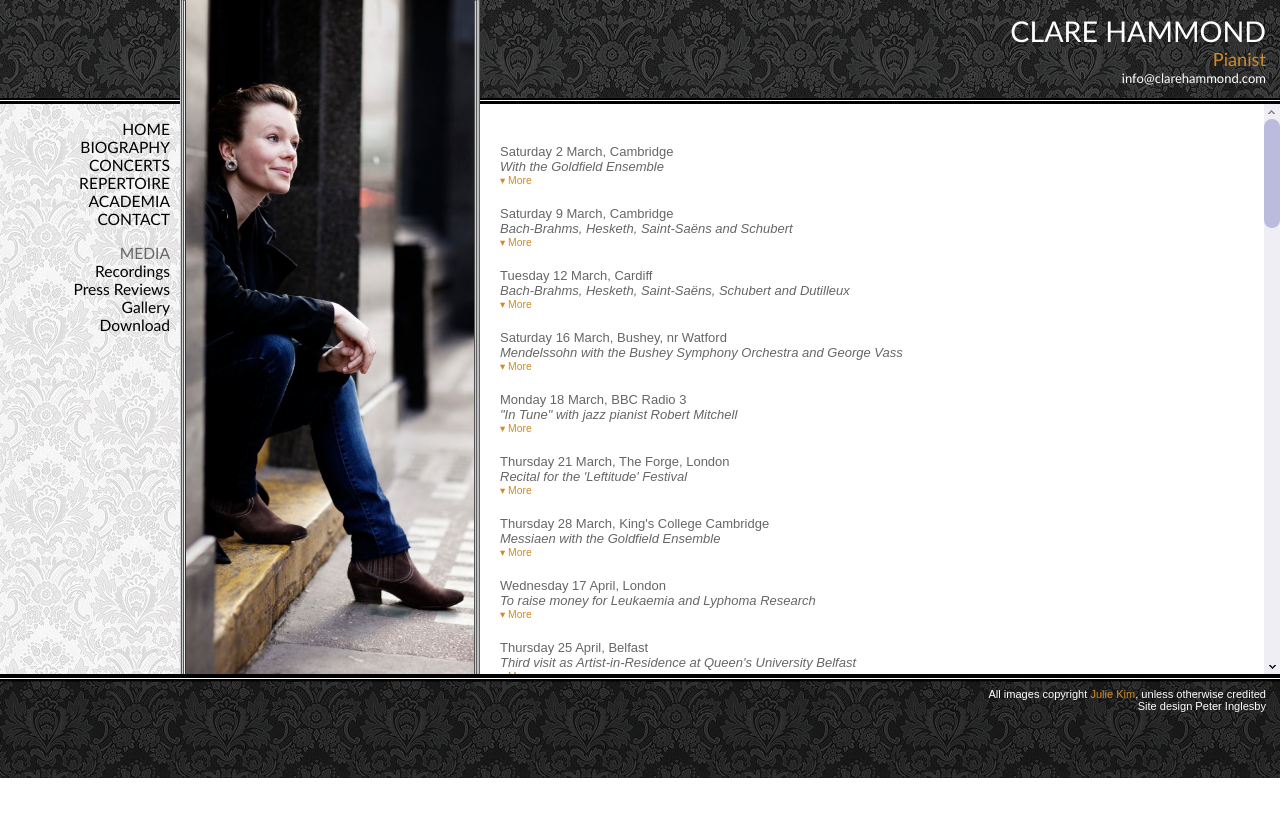
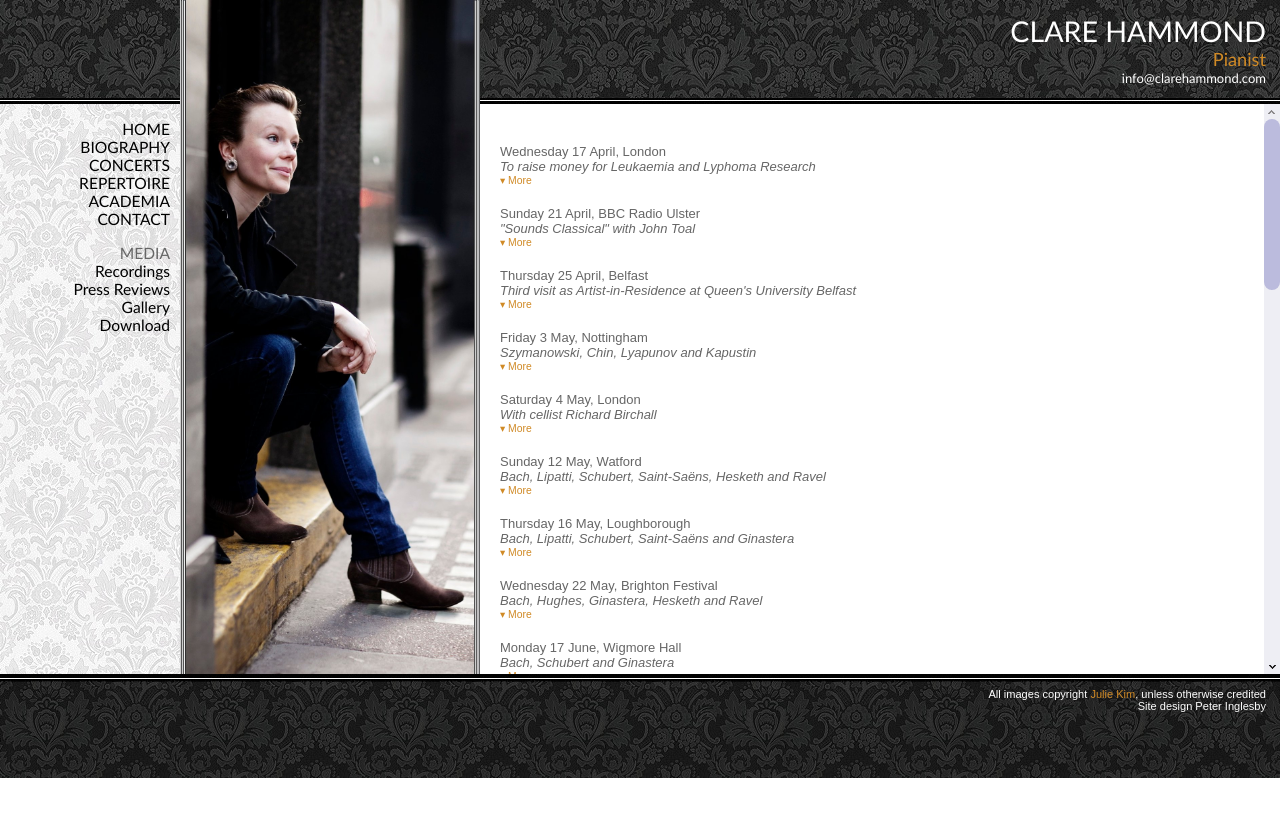
Before and after one commit to hammonc/clarehammond.com, a Jekyll site: the page built from concerts.html, in a window 1280 px wide. Shown: the top 817 px of the page. Built offline with Jekyll 4.4.1, drawn with Linux system fonts in a browser that asks for light colours.

Commit message:
concerts update

```diff
--- a/concerts.html
+++ b/concerts.html
@@ -4,128 +4,6 @@ image: concerts.jpg
 ---
 
 
-
-<div class="listing">
-  <div class="listing-heading">Saturday 2 March, Cambridge</div>
-  <div class="listing-trailer">With the Goldfield Ensemble</div>
-  <div class="listing-details concealed">
-    <p>Messiaen - Quartet for the End of Time</p>
-    <p>With Kate Romano (clarinet), Nickie Goldscheider (violin) and Toby Turton (cello)</p>
-  </div>
-  <div class="listing-details concealed">
-    <p>Free entry, unreserved seating</p>
-    <p>6pm, St Augustine's Church, Richmond Road CB4 3PS</p>
-    <p>More information available <a href="http://www.goldfieldensemble.co.uk/" target="_blank">online</a>.</p>
-  </div>
-  <span class="more">&#9662; <a href="">More</a></span>
-  <span class="less">&#9652; <a href="">Less</a></span>
-</div>
-
-<div class="listing">
-  <div class="listing-heading">Saturday 9 March, Cambridge</div>
-  <div class="listing-trailer">Bach-Brahms, Hesketh, Saint-Saëns and Schubert</div>
-  <div class="listing-details concealed">
-    <p>Bach-Brahms - Chaconne in D minor, transcribed for left hand</p>
-    <p>Hesketh - Selection from Horae (pro clara)</p>
-    <p>Saint-Saëns - Selection from Etudes for the left hand</p>
-    <p>Schubert - Sonata in A major, D. 664</p>
-  </div>
-  <div class="listing-details concealed">
-    <p>Free admission, retiring collection.</p>
-    <p>7.30pm, Clare Hall, Herschel Road CB3 9AP</p>
-  </div>
-  <span class="more">&#9662; <a href="">More</a></span>
-  <span class="less">&#9652; <a href="">Less</a></span>
-</div>
-
-<div class="listing">
-  <div class="listing-heading">Tuesday 12 March, Cardiff</div>
-  <div class="listing-trailer">Bach-Brahms, Hesketh, Saint-Saëns, Schubert and Dutilleux</div>
-  <div class="listing-details concealed">
-    <p>Bach - Italian Concerto, BWV 971</p>
-    <p>Hesketh - Selection from Horae (pro clara)</p>
-    <p>Schubert - Sonata in A major, D. 664</p>
-    <p>Bach-Brahms - Chaconne in D minor, transcribed for left hand</p>
-    <p>Saint-Saëns - Selection from Etudes for the left hand</p>
-    <p>Dutilleux - Piano Sonata</p>
-  </div>
-  <div class="listing-details concealed">
-    <p>Tickets £9 / £7 concession / £3.50 students and under 18s on 03700 10 10 51 or <a href="http://www.ticketsource.co.uk/cardiffmusic" target="_blank">online</a>.</p>
-    <p>7pm, Cardiff University Concert Hall, 31 Corbett Road CF10 3EB</p>
-  </div>
-  <span class="more">&#9662; <a href="">More</a></span>
-  <span class="less">&#9652; <a href="">Less</a></span>
-</div>
-
-<div class="listing">
-  <div class="listing-heading">Saturday 16 March, Bushey, nr Watford</div>
-  <div class="listing-trailer">Mendelssohn with the Bushey Symphony Orchestra and George Vass</div>
-  <div class="listing-details concealed">
-    <p>Mozart - Overture 'Don Giovanni', K. 527</p>
-    <p>Mendelssohn - Piano Concerto No. 1 in G minor, op. 25</p>
-    <p>Beethoven - Symphony No. 3 in E flat, Op. 33 'Eroica'</p>
-  </div>
-  <div class="listing-details concealed">
-    <p>Full details available <a href="http://www.busheysymphony.org.uk/concerts.php" target="_blank">online</a>.</p>
-    <p>Tickets £17 (£16 concession), £14 (£13 concession), £1 schoolchildren</p>
-    <p>7.30pm, Bushey Academy, London Road, Bushey WD23 3AA</p>
-  </div>
-  <span class="more">&#9662; <a href="">More</a></span>
-  <span class="less">&#9652; <a href="">Less</a></span>
-</div>
-
-<div class="listing">
-  <div class="listing-heading">Monday 18 March, BBC Radio 3</div>
-  <div class="listing-trailer">"In Tune" with jazz pianist Robert Mitchell</div>
-  <div class="listing-details concealed">
-    <p>Clare will appear on BBC Radio 3's "In Tune" with jazz pianist Robert Mitchell,</p>
-    <p>to publicise the forthcoming 'Leftitude' Festival at The Forge.</p>
-  </div>
-  <div class="listing-details concealed">
-  </div>
-  <span class="more">&#9662; <a href="">More</a></span>
-  <span class="less">&#9652; <a href="">Less</a></span>
-</div>
-
-
-<div class="listing">
-  <div class="listing-heading">Thursday 21 March, The Forge, London</div>
-  <div class="listing-trailer">Recital for the 'Leftitude' Festival</div>
-  <div class="listing-details concealed">
-    <p>Scriabin - Prelude and Nocturne for the left hand, op. 9</p>
-    <p>Saxton - Chacony for left hand</p>
-    <p>Bach-Brahms - Chaconne in D minor, transcribed for left hand</p>
-    <p>Saint-Saëns - Selection from Etudes for left hand</p>
-    <p>Lipatti - Sonatine for left hand</p>
-  </div>
-  <div class="listing-details concealed">
-    <p>For the <a href="http://leftitudefestival.com/" target="_blank">Leftitude Festival</a></p>
-    <p>Download flyer <a href="resources/leftitude.pdf"target="_blank">here</a></p>
-    <p>Tickets £9-£12 available <a href="http://www.forgevenue.org/whats-on/eventdetails/21-mar-13-leftitude-festival-the-forge/" target="_blank">online</a>.</p>
-    <p>7pm interview with Nicholas McCarthy followed by concert at 7.30pm, The Forge, 3-7 Delancey St, Camden NW1 7NL</p>
-  </div>
-  <span class="more">&#9662; <a href="">More</a></span>
-  <span class="less">&#9652; <a href="">Less</a></span>
-</div>
-
-<div class="listing">
-  <div class="listing-heading">Thursday 28 March, King's College Cambridge</div>
-  <div class="listing-trailer">Messiaen with the Goldfield Ensemble</div>
-  <div class="listing-details concealed">
-    <p>Brahms - Clarinet trio in A minor, op. 114</p>
-    <p>Messiaen - Quartet for the End of Time</p>
-   <p>With Kate Romano (clarinet), Nickie Goldscheider (violin) and Toby Turton (cello)</p>
-  </div>
-  <div class="listing-details concealed">
-    <p>For the King's College Chamber Series</p>
-    <p>Tickets £15 / £5 student standby on 01223 769340 or <a href="http://www.kings.cam.ac.uk/events/easter-at-kings/index.html" target="_blank">online</a>.</p>
-    <p>8pm, King's College Chapel, King's Parade CB2 1ST</p>
-    <p>Preceded by a talk with Donald Macleod and the ensemble from 6.45-7.30pm</p>
-    <p>More information available <a href="http://www.goldfieldensemble.co.uk/" target="_blank">online</a>.</p>
-  </div>
-  <span class="more">&#9662; <a href="">More</a></span>
-  <span class="less">&#9652; <a href="">Less</a></span>
-</div>
 
 <div class="listing">
   <div class="listing-heading">Wednesday 17 April, London</div>
@@ -142,6 +20,19 @@ image: concerts.jpg
     <p>For the YLEA 2013 Fundraising Challenge for Leukaemia and Lymphoma</a></p>
     <p>Tickets - suggested donation £10-£15</p>
     <p>6.30 for 7pm, Hodge Jones & Allen LLP, 180 North Gower Street NW1 2NB</p>
+  </div>
+  <span class="more">&#9662; <a href="">More</a></span>
+  <span class="less">&#9652; <a href="">Less</a></span>
+</div>
+
+<div class="listing">
+  <div class="listing-heading">Sunday 21 April, BBC Radio Ulster</div>
+  <div class="listing-trailer">"Sounds Classical" with John Toal</div>
+  <div class="listing-details concealed">
+    <p>Clare will appear on BBC Radio Ulster's "Sounds Classical" between 8 and 10pm,</p>
+<p>prior to her recital at Queen's University Belfast on Thursday.</p>
+  </div>
+  <div class="listing-details concealed">
   </div>
   <span class="more">&#9662; <a href="">More</a></span>
   <span class="less">&#9652; <a href="">Less</a></span>
```
